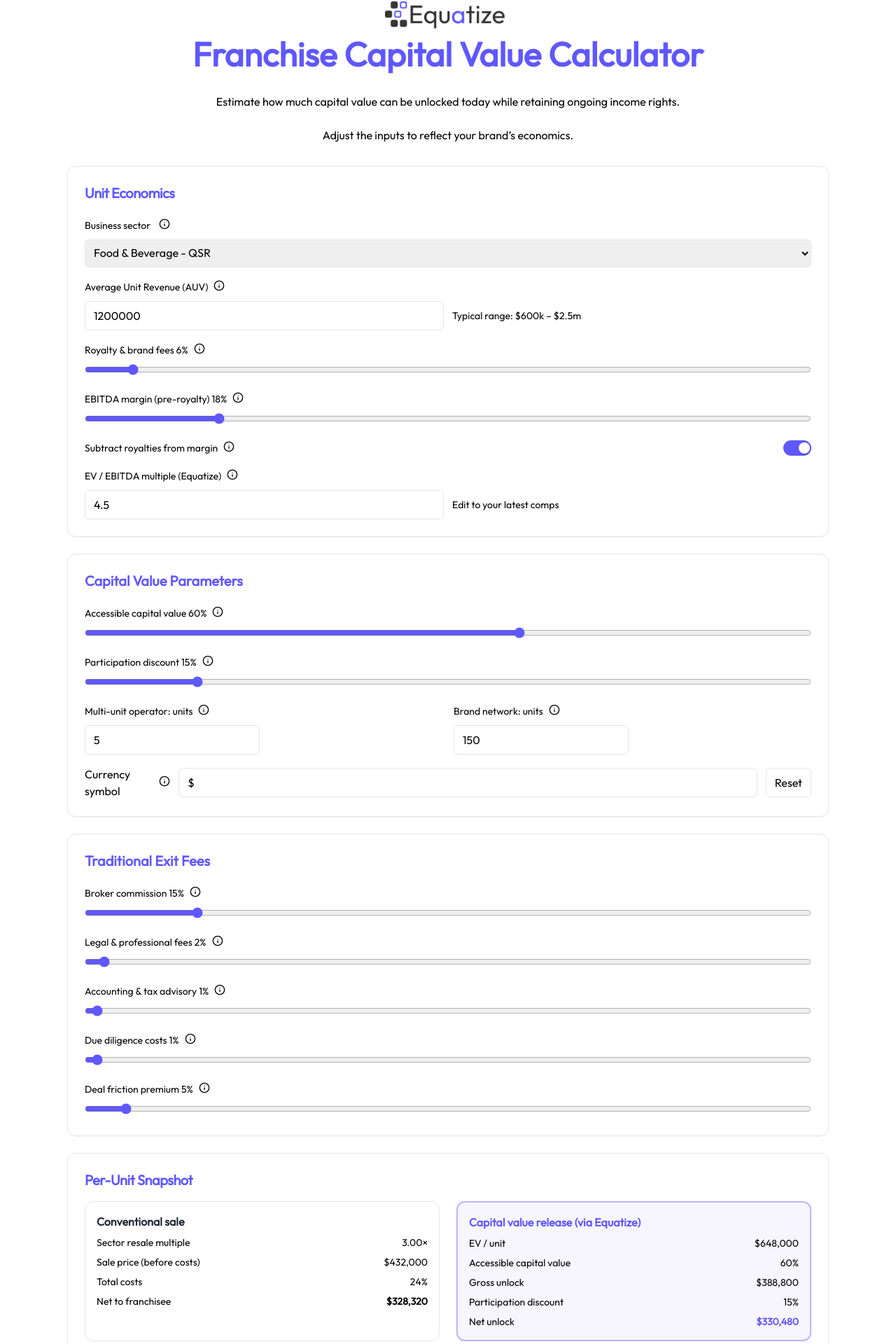
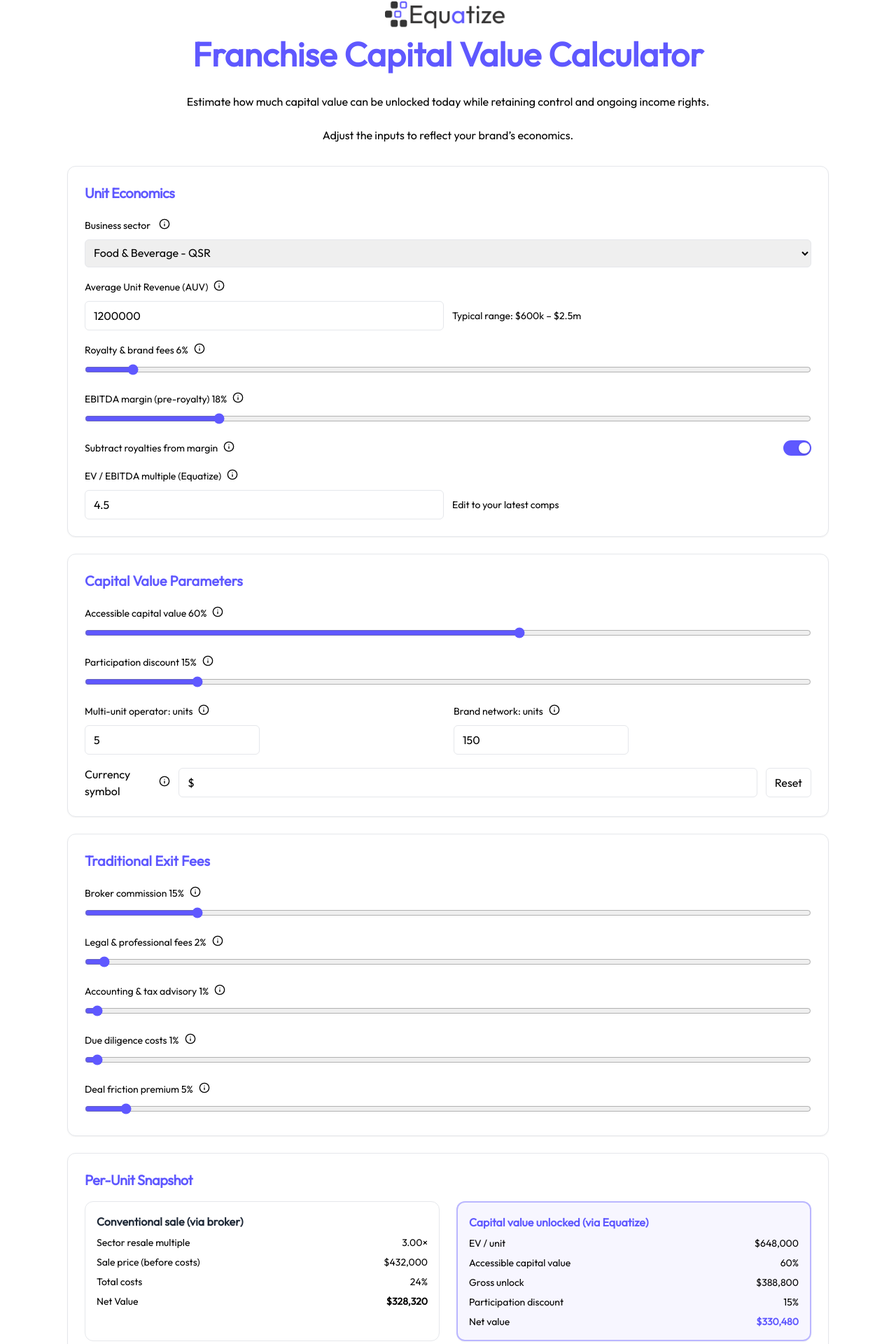
Before and after one commit to 34nd0m/equatize-calculator, a Next.js app: page / in a window 1280 px wide. Shown: the part 30-1950 px from the top of the page at 70% size. Built offline with nearby package versions, Linux system fonts and the light colour scheme.

Commit message:
Update page.tsx

```diff
--- a/src/app/page.tsx
+++ b/src/app/page.tsx
@@ -454,7 +454,7 @@
         </motion.h1>
       </div>
       <p className="text-center text-muted-foreground max-w-3xl mx-auto">
-        Estimate how much capital value can be unlocked today while retaining ongoing income rights.
+        Estimate how much capital value can be unlocked today while retaining control and ongoing income rights.
         <br />
         <br />
         Adjust the inputs to reflect your brand’s economics.
@@ -563,7 +563,7 @@
             <div className="grid md:grid-cols-2 gap-6">
             {/* Conventional Sale */}
             <div className="rounded-xl border p-4 space-y-2 bg-white">
-              <div className="font-semibold text-gray-800">Conventional sale</div>
+              <div className="font-semibold text-gray-800">Conventional sale (via broker)</div>
               <div className="flex justify-between text-sm">
                 <span className="text-muted-foreground">Sector resale multiple</span>
                 <span className="font-medium">{perUnit.sectorMultiple.toFixed(2)}×</span>
@@ -585,14 +585,14 @@
                 </span>
               </div>
               <div className="flex justify-between text-sm">
-                <span className="text-muted-foreground">Net to franchisee</span>
+                <span className="text-muted-foreground">Net Value</span>
                 <span className="font-semibold">{currency(perUnit.traditionalNet, ccy)}</span>
               </div>
             </div>
 
             {/* Equatize Capital Value Release */}
             <div className="rounded-xl border-2 border-[#5f58ff]/40 bg-[#5f58ff]/5 p-4 space-y-2 shadow-sm">
-              <div className="font-semibold text-[#5f58ff]">Capital value release (via Equatize)</div>
+              <div className="font-semibold text-[#5f58ff]">Capital value unlocked (via Equatize)</div>
               <div className="flex justify-between text-sm">
                 <span className="text-muted-foreground">EV / unit</span>
                 <span className="font-medium">{currency(perUnit.enterpriseValue, ccy)}</span>
@@ -610,7 +610,7 @@
                 <span className="font-medium">{pct(discountPct)}</span>
               </div>
               <div className="flex justify-between text-sm">
-                <span className="text-muted-foreground">Net unlock</span>
+                <span className="text-muted-foreground">Net value</span>
                 <span className="font-semibold text-[#5f58ff]">
                   {currency(perUnit.netUnlock, ccy)}
                 </span>
```
